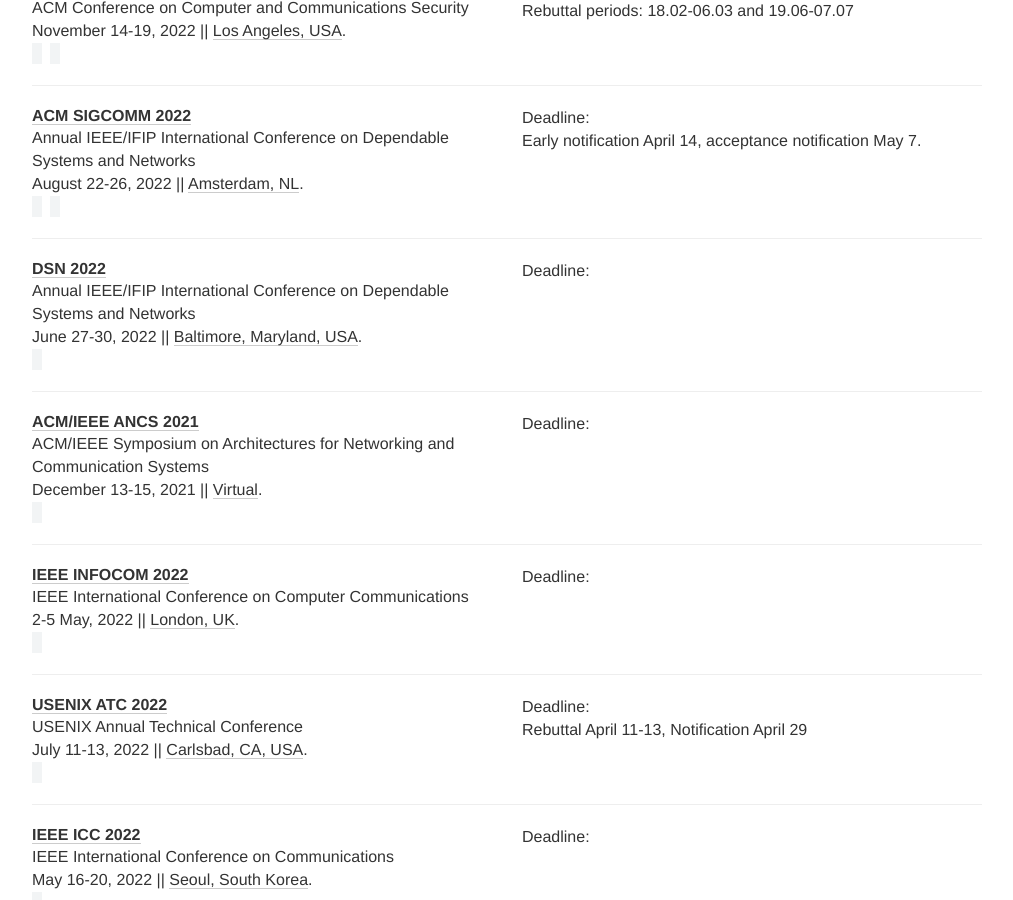
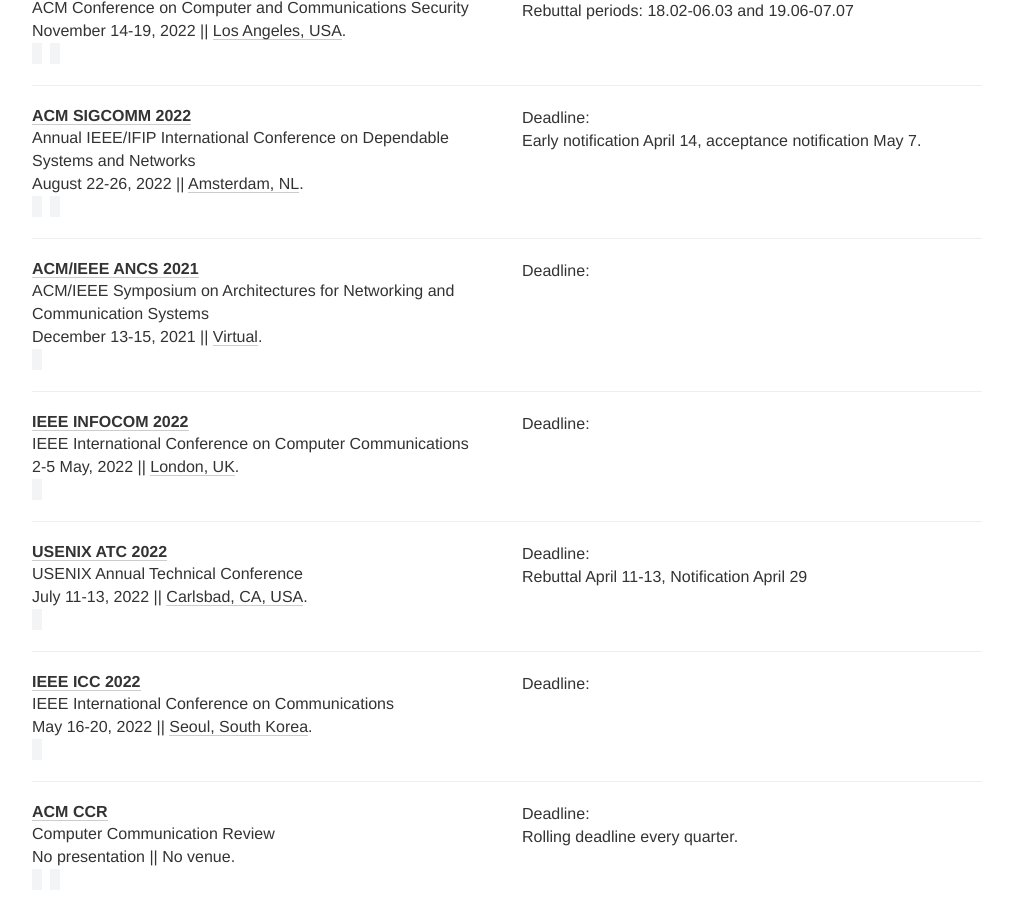
Before and after one commit to netsec-ethz/netsec-deadlines, a Jekyll site: the page built from index.html, in a window 1280 px wide and 900 px high, scrolled down 370 px. Shown: the whole window, without its empty margins (133-1146 px from the left). Built offline with Jekyll 4.4.1, drawn with Linux system fonts in a browser that asks for light colours; nearby versions of some CDN libraries.

Commit message:
Update conferences.yml

```diff
--- a/_data/conferences.yml
+++ b/_data/conferences.yml
@@ -21,17 +21,6 @@
   timezone: America/New_York   # EST
   comment: Early notification April 14, acceptance notification May 7.
   tags: [NET, T1]
-
-- name: DSN
-  year: 2022
-  date: "June 27-30, 2022"
-  place: Baltimore, Maryland, USA
-  description: Annual IEEE/IFIP International Conference on Dependable Systems and Networks
-  link: https://dsn2022.github.io/cfpapers.html
-  deadline:
-    - "2022-01-14 23:59" # AoE
-    - "2022-05-01 23:59" # AoE
-  tags: [NET]
 
 - name: ACM/IEEE ANCS
   year: 2021
```
